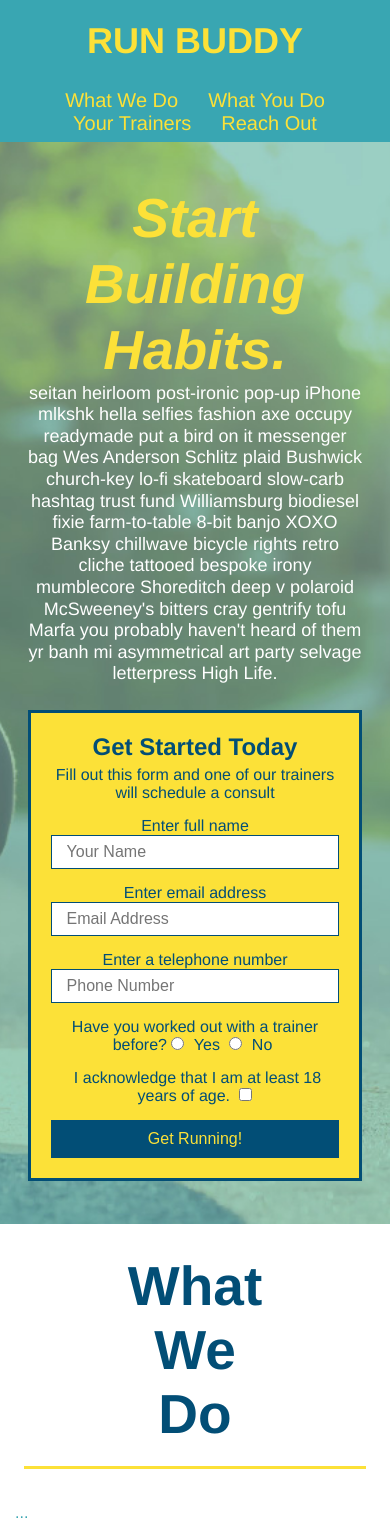
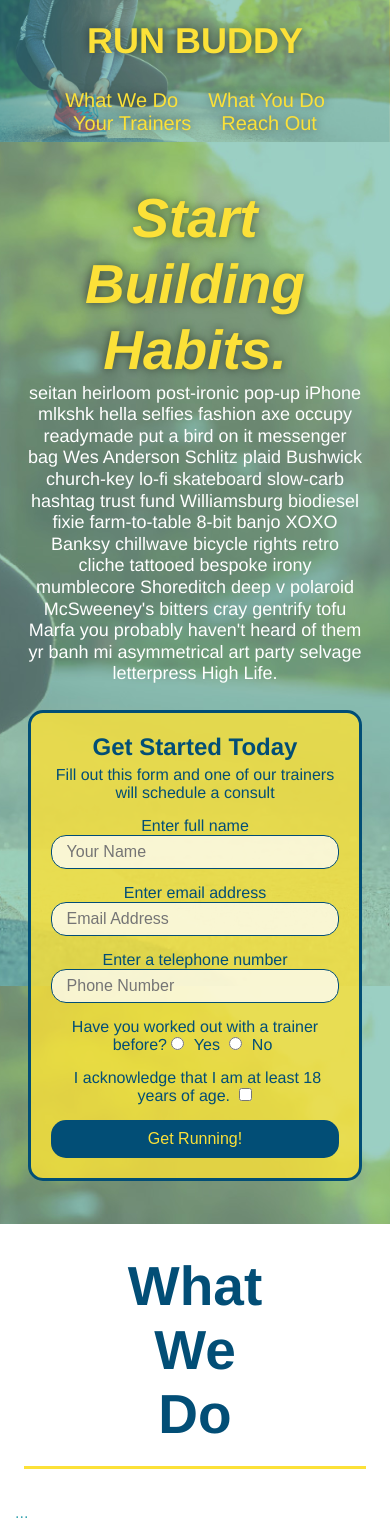
Before and after one commit to TempleKramer/run-buddy, a plain HTML site: page index.html in a window 390 px wide. Shown: the top 1519 px of the page. Drawn offline with Linux system fonts and the light colour scheme.

Commit message:
added foct to hero and contact us

```diff
--- a/style.css
+++ b/style.css
@@ -15,6 +15,13 @@ header {
     display: flex;
     justify-content: space-between;
     flex-wrap: wrap;
+    position: -webkit-sticky;
+    position: sticky;
+    top: 0;
+    background-image: url("../run-buddy/assets/hero-bg.jpg");
+    background-size: cover;
+    background-position: 80%;
+    background-attachment: fixed;
 }
 
 header h1 {
@@ -22,6 +29,7 @@ header h1 {
     font-size: 36px;
     color: #fce138;
     margin: 0;
+    text-shadow: 0 0 10px rgba(0, 0, 0, .5)
 }
 
 header a {
@@ -46,7 +54,15 @@ header nav ul li a {
     padding: 10px 15px;
     font-weight: lighter;
     font-size: 1.55vw;
+    text-shadow: 0 0 10px rgba(0, 0, 0, .5)
 }
+
+header nav ul li a:hover {
+    background: #fce138;
+    color: #024e76;
+    border-radius: 15px;
+    text-shadow: none;
+  }
 
 footer {
     background: #fce138;
@@ -76,12 +92,13 @@ footer a {
 .hero {
     background-image: url("../run-buddy/assets/hero-bg.jpg");
     background-size: cover;
-    background-position: center;
+    background-position: 80%;
     text-align: center;
     display: flex;
     justify-content: center;
     flex-wrap: wrap;
     align-items: flex-start;
+    background-attachment: fixed;
 }
 
 .hero-cta {
@@ -97,17 +114,24 @@ footer a {
     font-style: italic;
     font-size: 55px;
     color: #fce138;
+    text-shadow: 0 0 10px rgba(0, 0, 0, .5)
 }
 
 
 .hero-form {
     border: 3px solid #024e76;
-    background-color: #fce138;
+    background-color: rgba(252, 225, 56, .8);
     padding: 20px;
     color: #024e76;
     width: 40%;
     margin: 3.5%;
+    box-shadow: 0 0 10px rgba(-, 0, 0, .5);
+    border-radius: 15px;
 }
+
+.hero-form button:hover {
+    background-color: #39a6b2;
+  }
 
 
 .hero-form h3 {
@@ -127,7 +151,14 @@ footer a {
     color: #024e76;
     width: 100%;
     margin-bottom: 15px;
+    border-radius: 15px;
+    background-color: rgba(255, 255, 255, .75);
 }
+
+.form-input:focus {
+    background-color: rgba(255,255,255, 1);
+    outline: none;
+  }
 
 .hero-form label {
     margin: 0 5px;
@@ -139,6 +170,7 @@ footer a {
     border: none;
     padding: 10px 20px;
     font-size: 16px;
+    border-radius: 15px;
 }
 
 
@@ -186,12 +218,15 @@ footer a {
     margin: 50px auto;
     padding-bottom: 50px;
     width: 80%;
-    border-bottom: 1px solid #39a6b2;
     display: flex;
     flex-wrap: wrap;
     align-items: center;
     justify-content: space-between;
   }
+
+.step:not(last-child) {
+    border-bottom: 1px solid #39a6b2;
+}
 
 .step h3 {
     color: #024e76;
@@ -348,6 +383,14 @@ footer a {
     width: 100%;
     margin-bottom: 15px;
     margin-top: 5px;
+    border-radius: 15px;
+    background-color: rgba(255,255,255, .75);
+}
+
+.contact-form input, .contact-form textarea:focus {
+    background-color: rgba(255,255,255, 1);
+    outline: none;
+
 }
 
 .contact-form button {
@@ -358,17 +401,25 @@ footer a {
     text-align: center;
     padding: 15px 0;
     font-size: 16px;
+    border-radius: 15px;
 }
+
+.contact-form button:hover {
+    color: #fce138;
+    background: #39a6b2;
+  }
 
 @media screen and (max-width: 980px) {
     header {
         padding-bottom: 0;
         justify-content: center;
+        position: relative;
     }
 
     header h1 {
         width: 100%;
         text-align: center;
+
 
     }
 
@@ -380,6 +431,7 @@ footer a {
 
     header nav ul li a {
         font-size: 20px;
+
     }
 
     footer h2, footer div {
@@ -390,6 +442,8 @@ footer a {
     .hero-cta, .hero-form {
         width: 100%;
     }
+
+
 
     .hero-cta {
         text-align: center;
```
